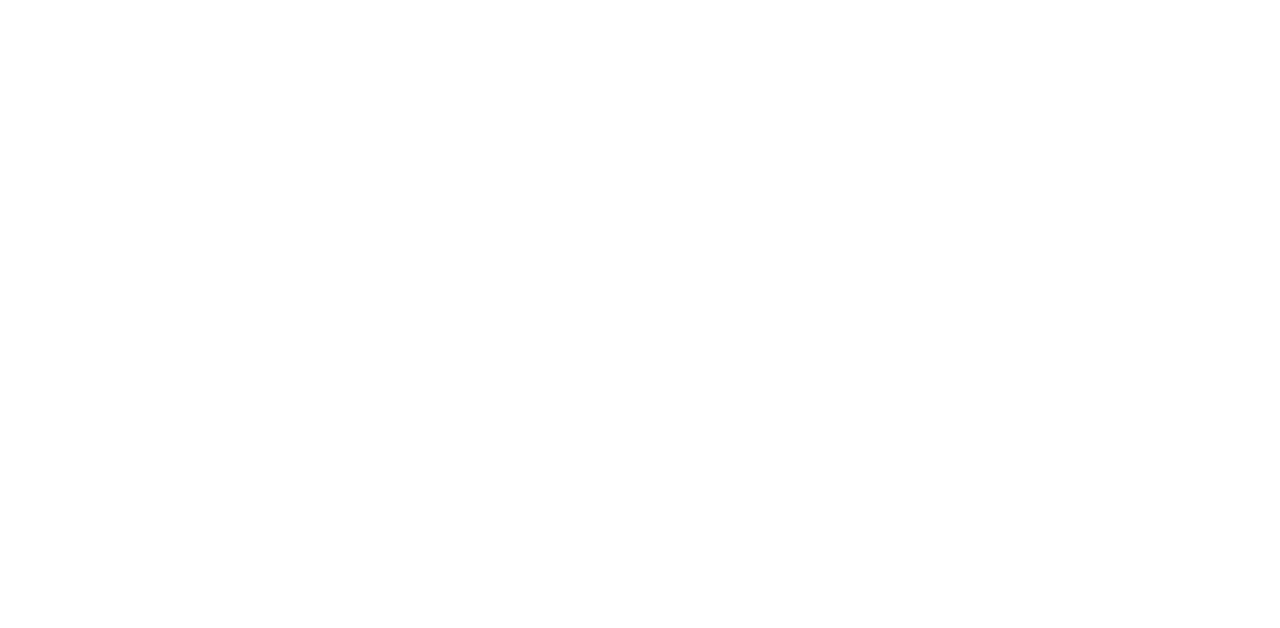
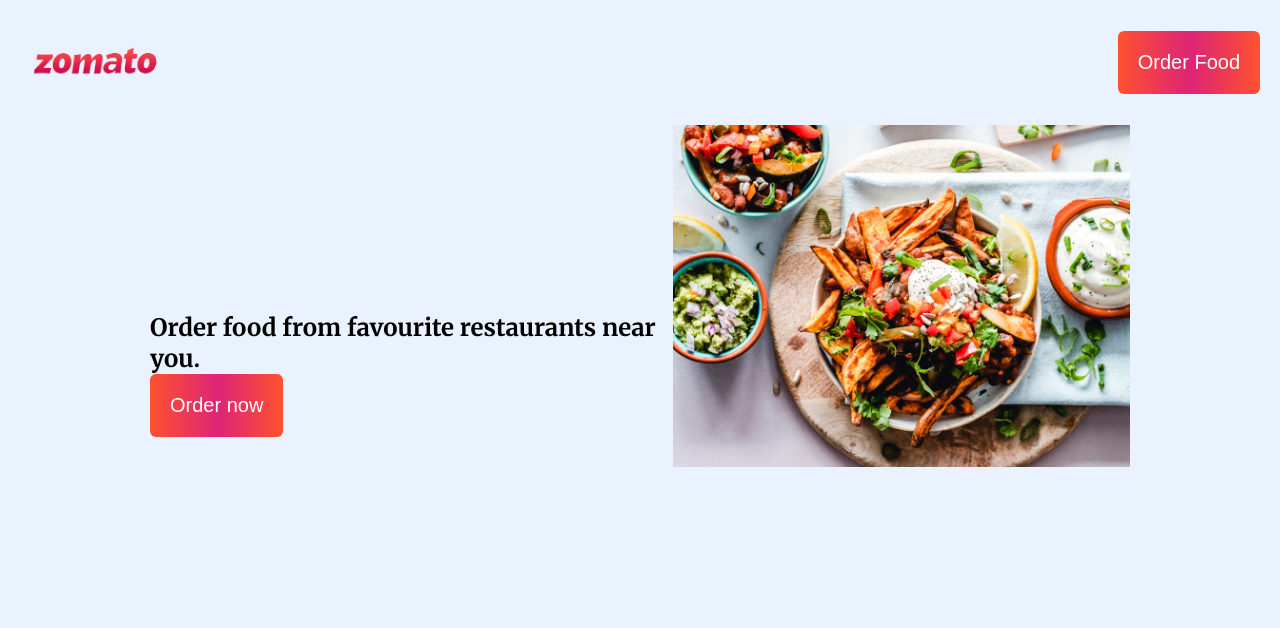
Before and after one commit to ishajain25/mission-1, a plain HTML site: page index.html in a window 1280 px wide. Drawn offline with Linux system fonts and the light colour scheme.

Commit message:
add navbar & hero

```diff
--- a/index.html
+++ b/index.html
@@ -3,10 +3,40 @@
 <head>
     <meta charset="UTF-8">
     <meta http-equiv="X-UA-Compatible" content="IE=edge">
+    <link rel="preconnect" href="https://fonts.gstatic.com">
+    <link href="https://fonts.googleapis.com/css2?family=Merriweather:ital,wght@0,300;0,400;0,700;0,900;1,300;1,400;1,700;1,900&display=swap" rel="stylesheet">
+    <link href="style.css" rel="stylesheet " >
     <meta name="viewport" content="width=device-width, initial-scale=1.0">
     <title>Document</title>
 </head>
 <body>
+    <!-- NAV BAR -->
+    <header>
+        <nav class="navbar">
+            <div class="navbar__brand">
+                <img src="./assets/logo.png" alt="logo" class="navbar__logo" />
+            </div>
+            <div class="navbar__nav__items">
+                <button class="nav__item button__primary"> Order Food </button>
+            </div>
+        </nav>
+    </header>
 
+    <main class="container">
+
+    <!-- HERO SECTION -->
+
+    <section class="hero__container">
+        <div class="hero__image__container">
+            <img class="hero__image" src="assets/hero.jpg" alt="hero image" />
+        </div>
+        <div class="hero__description">
+            <h1 class="hero__text">
+                Order food from favourite restaurants near you.
+            </h1>
+            <button class="button__primary"> Order now </button>
+        </div>
+    </section>
+    </main>
 </body>
 </html>
--- a/style.css
+++ b/style.css
@@ -0,0 +1,99 @@
+*{
+    margin:0;
+    padding:0;
+    box-sizing: border-box; /* to box model */
+}
+
+/* Gloabal style */
+
+body{
+    font-family: "Merriweather", sans-serif;
+    background-color: #ebf2ff;
+    overflow-x: hidden;
+}
+
+.button__primary{
+    background-image: linear-gradient(
+    to right,
+    #ff512f 0%,
+    #dd2476 51%,
+    #ff512f 100%
+  );
+
+    color: #fff;
+    padding: 12px;
+    border: none;
+    border-radius: 6px;
+}
+
+.container{
+    width: 100%;
+    margin: 0 auto;
+    padding: 0 15px;
+}
+
+.navbar{
+    display: flex;
+    justify-content: space-around;
+    align-items: center;
+}
+
+.navbar__brand{
+    width: 100px;
+}
+
+.navbar__logo{
+    width: 100%;
+}
+
+.hero__container{
+    width: 100%;
+}
+
+.hero__image__container{
+    width: 100%;
+}
+
+.hero__image{
+    width: 100%;
+}
+
+@media (min-width:768px){
+    .navbar{
+        justify-content: space-between;
+        padding: 10px 20px;
+    }
+
+    .navbar__brand{
+        width: 150px;
+    }
+
+    .button__primary{
+        padding: 20px;
+        font-size: 20px;
+    }
+
+    .hero__container{
+        display: flex;
+        flex-direction: row-reverse;
+        align-items: center;
+        justify-content: space-between;
+        gap:10px;
+    }
+}
+
+@media (min-width: 1020px){
+
+    .container{
+        max-width: 1010px;
+    }
+
+    .hero__image__container{
+        width: 500px;
+        height: 500px;
+    }
+}
+
+@media (min-width: 1400){
+
+}
```
